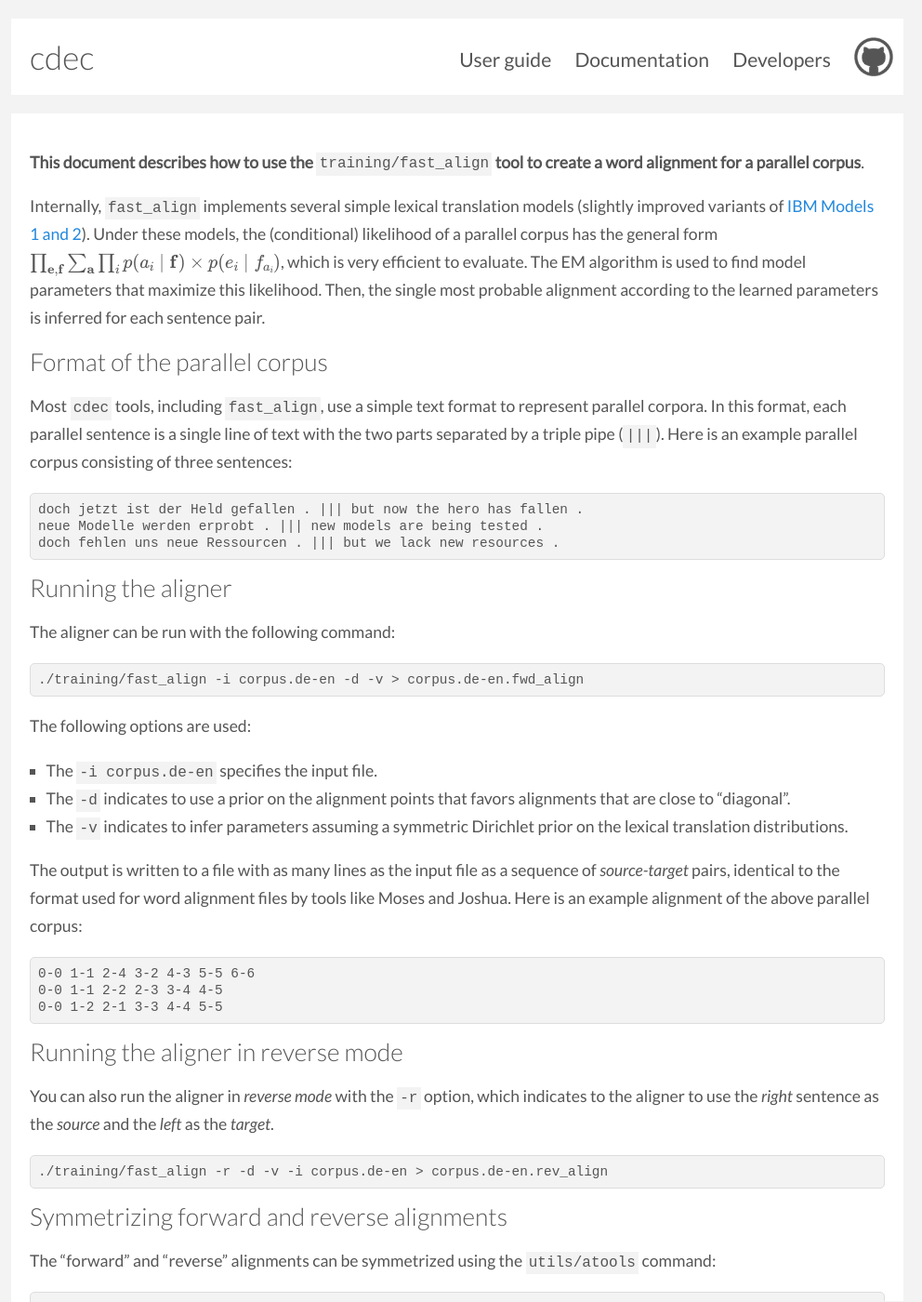
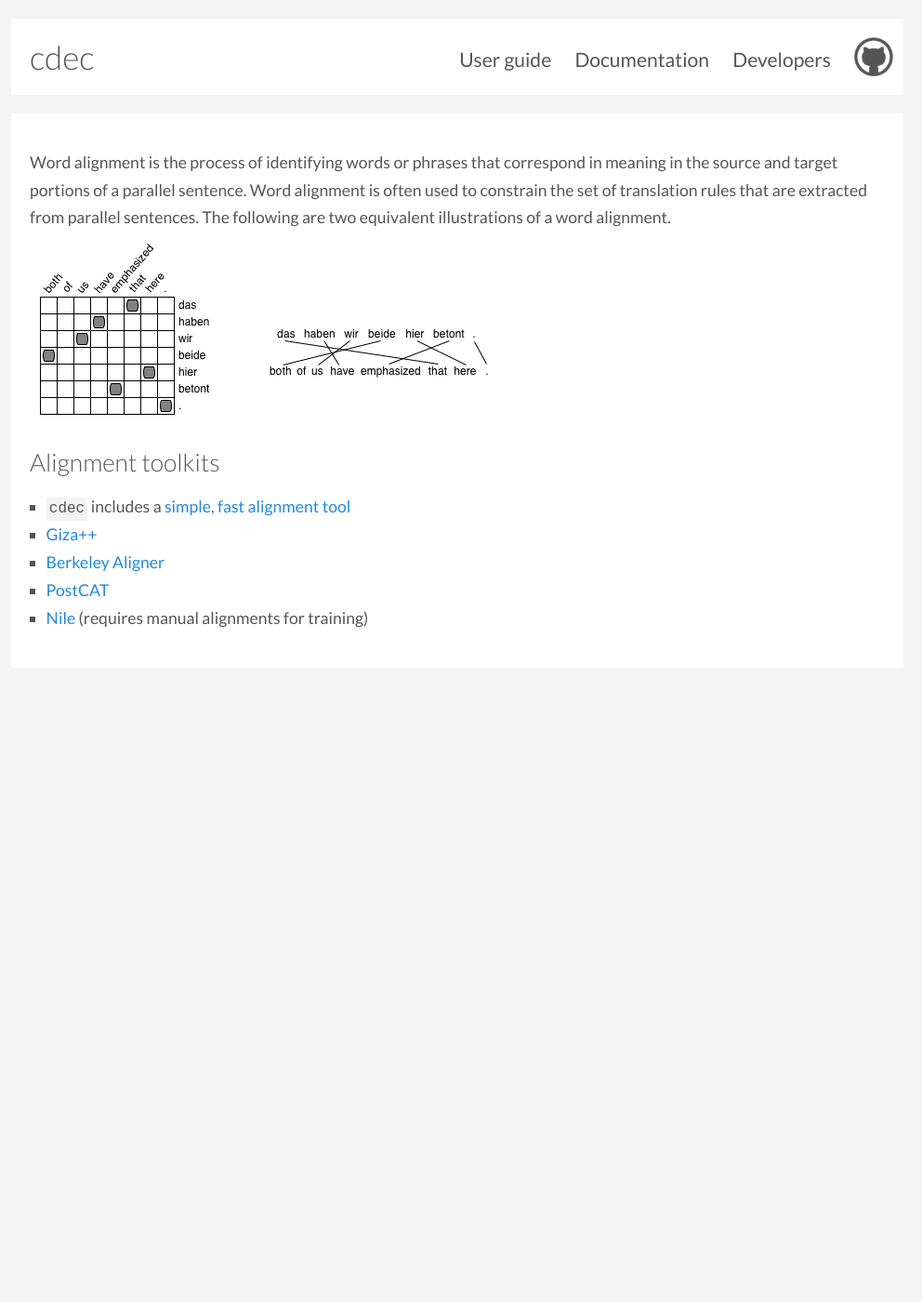
Before and after one commit to cdec/cdec.github.com, a Jekyll site: the page built from guide/alignment.md, in a window 1280 px wide and 1400 px high. Shown: the whole window at 93% size, without its empty margins (148-1140 px from the left). Built offline with Jekyll 4.4.1, drawn with Linux system fonts in a browser that asks for light colours; some web fonts are replaced; Markdown is read by kramdown in place of the engine named in the settings; formulas are drawn with MathJax 3; some of the changed text lies outside the part shown.

Commit message:
little more documentation

```diff
--- a/guide/alignment.md
+++ b/guide/alignment.md
@@ -1,70 +1,12 @@
 ---
 layout: documentation
-title: Fast and simple word alignment
+title: Word alignment
 ---
-**This document describes how to use the `training/fast_align` tool to create a word alignment for a parallel corpus**.
+Word alignment is the process of identifying words or phrases that correspond in meaning in the source and target portions of a parallel sentence. Word alignment is often used to constrain the set of translation rules that are extracted from parallel sentences. The following are two equivalent illustrations of a word alignment.
+![Alignment Example](/img/align-ex.png)
 
-Internally, `fast_align` implements several simple lexical translation models (slightly improved variants of [IBM Models 1 and 2](http://acl.ldc.upenn.edu/J/J93/J93-2003.pdf)). Under these models, the (conditional) likelihood of a parallel corpus has the general form <span>\\( \prod\_{\mathbf{e},\mathbf{f}} \sum\_{\mathbf{a}} \prod\_i p(a_i \mid \mathbf{f}) \times p(e\_i \mid f\_{a\_i}) \\)</span>, which is very efficient to evaluate. The EM algorithm is used to find model parameters that maximize this likelihood. Then, the single most probable alignment according to the learned parameters is inferred for each sentence pair.
-
-# Format of the parallel corpus
-Most `cdec` tools, including `fast_align`, use a simple text format to represent parallel corpora. In this format, each parallel sentence is a single line of text with the two parts separated by a triple pipe (`|||`). Here is an example parallel corpus consisting of three sentences:
-
-    doch jetzt ist der Held gefallen . ||| but now the hero has fallen .
-    neue Modelle werden erprobt . ||| new models are being tested .
-    doch fehlen uns neue Ressourcen . ||| but we lack new resources .
-
-# Running the aligner
-
-The aligner can be run with the following command:
-
-    ./training/fast_align -i corpus.de-en -d -v > corpus.de-en.fwd_align
-
-The following options are used:
-
-- The `-i corpus.de-en` specifies the input file.
-- The `-d` indicates to use a prior on the alignment points that favors alignments that are close to "diagonal".
-- The `-v` indicates to infer parameters assuming a symmetric Dirichlet prior on the lexical translation distributions.
-
-The output is written to a file with as many lines as the input file as a sequence of *source-target* pairs, identical to the format used for word alignment files by tools like Moses and Joshua. Here is an example alignment of the above parallel corpus:
-
-    0-0 1-1 2-4 3-2 4-3 5-5 6-6
-    0-0 1-1 2-2 2-3 3-4 4-5
-    0-0 1-2 2-1 3-3 4-4 5-5
-
-# Running the aligner in reverse mode
-
-You can also run the aligner in *reverse mode* with the `-r` option, which indicates to the aligner to use the *right* sentence as the *source* and the *left* as the *target*.
-
-    ./training/fast_align -r -d -v -i corpus.de-en > corpus.de-en.rev_align
-
-# Symmetrizing forward and reverse alignments
-
-The "forward" and "reverse" alignments can be symmetrized using the `utils/atools` command:
-
-    ./utils/atools -i corpus.de-en.fwd_align -j corpus.de-en.rev_align -c grow-diag-final-and > corpus.de-en.gdfa
-
-Other symmetrization options for use with the `-c` option are `intersect`, `union`, `grow-diag`, and `grow-diag-final`.
-
-# Visualizing alignments
-
-Alignment files can also be visualized with the `utils/atools` command:
-
-    ./utils/atools -i corpus.de-en.gdfa -c display
-     0123456
-    0*......0
-    1.*.....1
-    2....*..2
-    3..*....3
-    4...*...4
-    5.....*.5
-    6......*6
-     0123456
-
-    ...
-
-# Other alignment toolkits
-The alignment models implemented by `fast_align` are extremely simple and may be inadequate, especially for language pairs that have substantially different word orders. The following tools may be more appropriate in these cases:
-
+# Alignment toolkits
+- `cdec` includes a [simple, fast alignment tool](fast_align.html)
 - [Giza++](http://code.google.com/p/giza-pp/)
 - [Berkeley Aligner](http://code.google.com/p/berkeleyaligner/)
 - [PostCAT](http://www.seas.upenn.edu/~strctlrn/CAT/CAT.html)
--- a/index.html
+++ b/index.html
@@ -6,8 +6,8 @@
 <section>
 <h2>Features</h2>
 <ul>
-    <li>Translation and alignment modeling and inference based on finite-state transducers and synchronous context-free grammars.</li>
-    <li>Implementations of several parameter learning algorithms.</li>
+    <li>Translation and alignment modeling based on finite-state transducers and <a href="/guide/scfgs.html">synchronous context-free grammars</a>.</li>
+    <li>Implementations of <a href="/documentation/training.html">several parameter learning algorithms</a>.</li>
     <li>Fast, extensible C++ implementation and Python interface (<a href="http://victor.chahuneau.fr/pub/mtm12/">pycdec</a>).</li>
     <li>Modular architecture that separates search space construction, rescoring, and inference.</li>
 </ul>
```
Also changed, not shown: guide/fast_align.md (added, +63 -0 lines), guide/scfgs.md (added, +5 -0 lines), img/align-ex.png (added), 1 other file.
